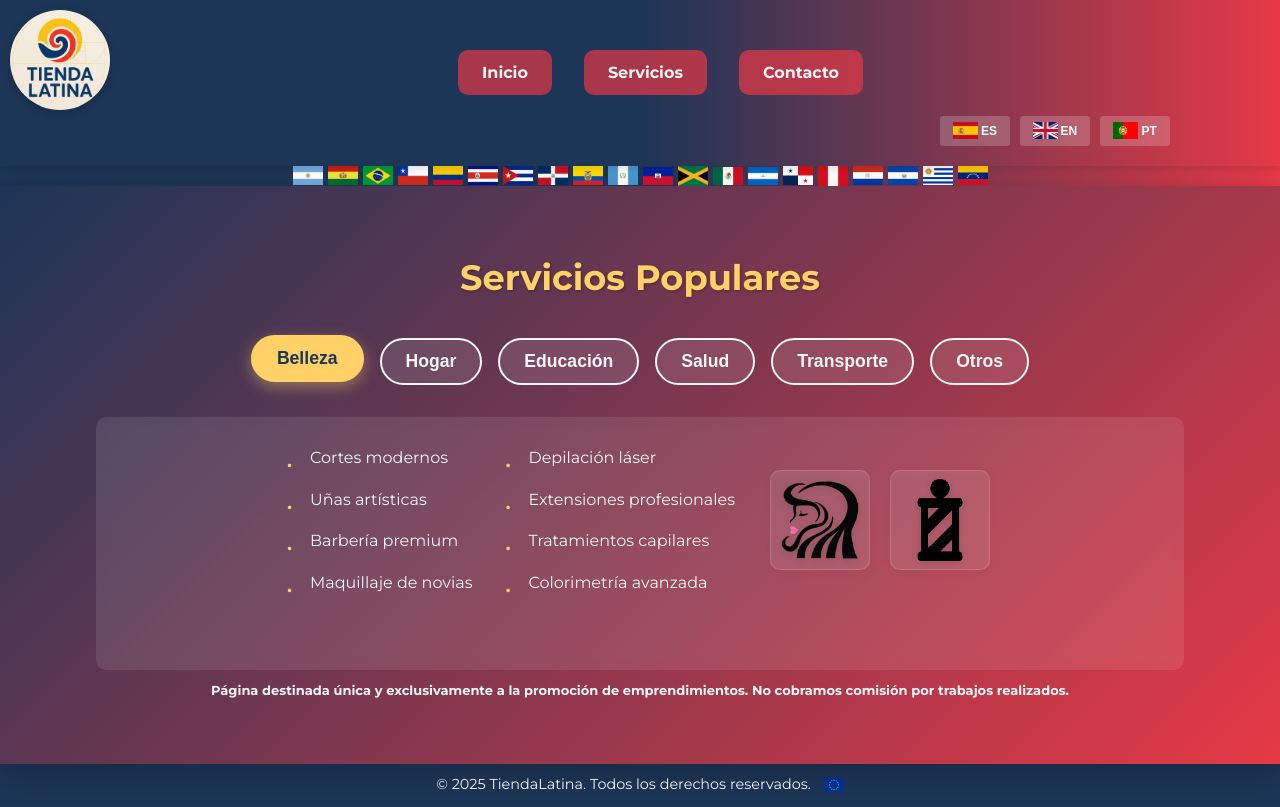
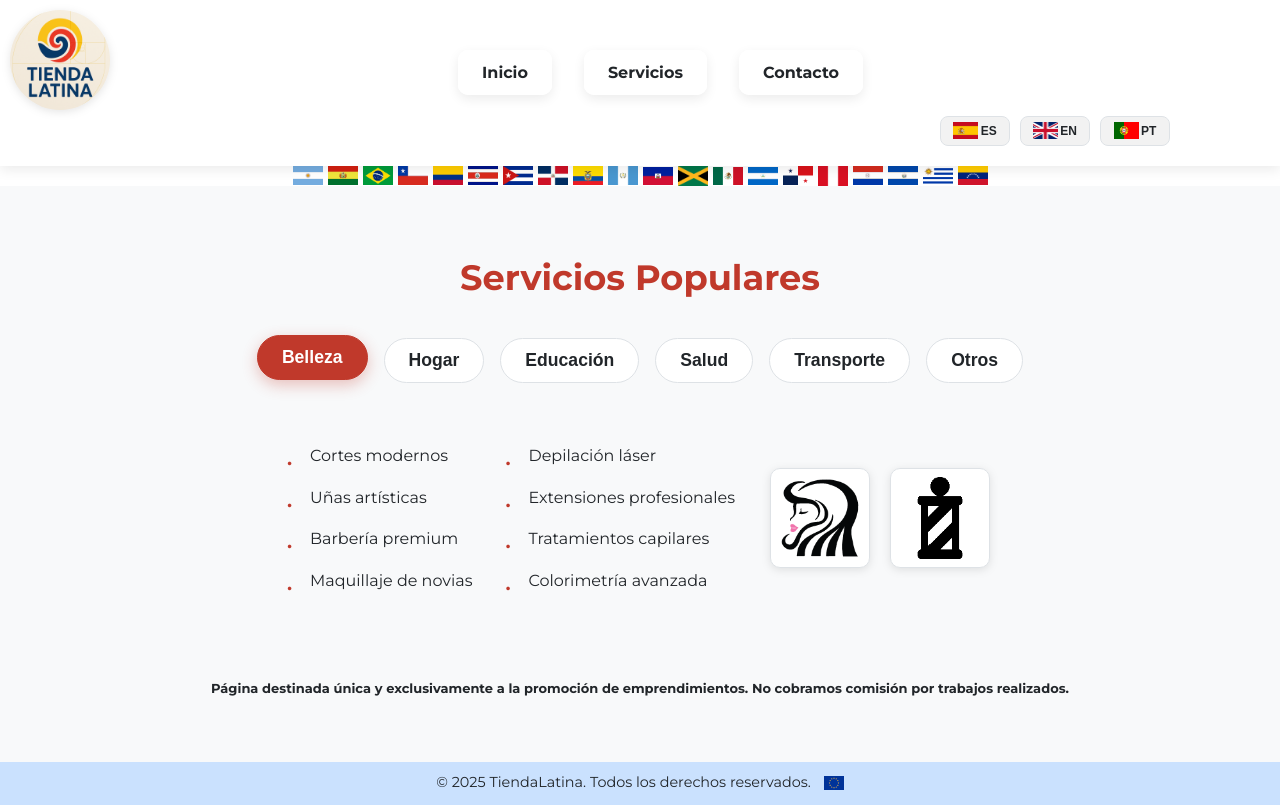
Before and after one commit to Construyendodesde0/proyectos, a PHP site: page / in a window 1280 px wide. Run offline with PHP 8.4, Linux system fonts and the light colour scheme.

Commit message:
cambio de paleta

```diff
--- a/estilo/estilo.css
+++ b/estilo/estilo.css
@@ -1,10 +1,13 @@
-/* Variables de color */
+/* Variables de color - Misma filosofía que página servicios */
         :root {
-            --rojo: #E63946;
-            --amarillo: #FFD166;
-            --azul: #1D3557;
-            --blanco: #F5F5F5;
-            --sombra: 0 10px 20px rgba(0, 0, 0, 0.1);
+            --rojo-acento: #c0392b;    /* Rojo terracota elegante */
+            --dorado-suave: #d4a017;   /* Dorado sobrio */
+            --azul-profundo: #cae1fe;  /* Azul solo para detalles */
+            --fondo-general: #f8f9fa;  /* Gris blanquecino (como en servicios) */
+            --blanco: #ffffff;
+            --texto-principal: #212529; /* Casi negro */
+            --texto-secundario: #495057;
+            --sombra: 0 4px 12px rgba(0, 0, 0, 0.08);
         }
 
         /* Reset y estilos base */
@@ -16,29 +19,29 @@
 
         body {
             font-family: 'Montserrat', sans-serif;
-            background-color: var(--blanco);
-            color: var(--azul);
+            background-color: var(--fondo-general);
+            color: var(--texto-principal);
             line-height: 1.6;
             transition: background 0.3s;
             position: relative;
         }
 
-        /* Header */
+        /* Header - ahora blanco sólido, no gradiente */
         .header {
             display: flex;
             flex-direction: row;
             padding: 10px;
-            background: linear-gradient(90deg, var(--azul) 50%, var(--rojo) 100%);
+            background: var(--blanco);
             position: relative;
             width: 100%;
-            box-shadow: 0 4px 6px rgba(0, 0, 0, 0.1);
+            box-shadow: var(--sombra);
             justify-content: space-evenly;
-            z-index: 1000; /* Asegurar que el header esté sobre todo */
+            z-index: 1000;
         }
 
         .logo img {
             height: 100px;
-            filter: drop-shadow(0 2px 4px rgba(0, 0, 0, 0.2));
+            filter: drop-shadow(0 2px 4px rgba(0, 0, 0, 0.1));
             border-radius: 50%;
         }
         .titulo {
@@ -47,18 +50,18 @@
             color: transparent;
         }
 
-        /* Banderas */
+        /* Banderas - ahora fondo blanco también */
         .banderas {
             display: flex;
             flex-wrap: wrap;
             justify-content: center;
             align-items: center;
             gap: 5px;
-            background: linear-gradient(90deg, var(--azul) 50%, var(--rojo) 100%);
-            border-bottom: 1px solid #ddd;
+            background: var(--blanco);
+            border-bottom: 1px solid #dee2e6;
             margin-bottom: 3px;
             position: relative;
-            z-index: 1; /* Menor que el header */
+            z-index: 1;
         }
 
         .banderas img {
@@ -90,13 +93,14 @@
         }
 
         .nav-list a {
-            color: #F5F5F5;
+            color: var(--texto-principal);
             text-decoration: none;
             font-weight: bold;
             transition: all 0.3s;
             padding: 0.8rem 1.5rem;
             border-radius: 10px;
-            background-color: rgba(230, 57, 70, 0.7);
+            background-color: var(--blanco);
+            box-shadow: var(--sombra);
         }
 
         .nav-list > li {
@@ -290,11 +288,11 @@
         }
 
         .language-buttons button {
-            background: rgba(255, 255, 255, 0.2);
-            border: none;
-            color: white;
+            background: rgba(0, 0, 0, 0.05);
+            border: 1px solid #dee2e6;
+            color: var(--texto-principal);
             padding: 10px;
-            border-radius: 3px;
+            border-radius: 8px;
             cursor: pointer;
             display: flex;
             align-items: center;
@@ -317,24 +316,24 @@
             object-fit: contain;
         }
 
-        /* Sección de servicios */
+        /* Sección de servicios - AHORA COMO LA DE SERVICIOS: fondo blanco, tarjetas blancas */
         .services {
             padding: 4rem 6rem;
             text-align: center;
-            background: linear-gradient(135deg, var(--azul) 0%, var(--rojo) 100%);
-            color: var(--blanco);
-            box-shadow: 0 10px 30px rgba(0,0,0,0.2);
+            background: var(--fondo-general);
+            color: var(--texto-principal);
+            box-shadow: none;
             margin-bottom: -1px;
             margin-top: -4px;
             position: relative;
-            z-index: 1; /* Menor que el menú de contacto */
+            z-index: 1;
         }
 
         .services h2 {
             font-size: 2.2rem;
             margin-bottom: 1.5rem;
-            color: var(--amarillo);
-            text-shadow: 1px 1px 3px rgba(0,0,0,0.3);
+            color: var(--rojo-acento);
+            text-shadow: none;
         }
 
         .categorias {
@@ -348,9 +347,9 @@
         }
 
         .categoria-btn {
-            background: rgba(255,255,255,0.1);
-            color: var(--blanco);
-            border: 2px solid var(--blanco);
+            background: var(--blanco);
+            color: var(--texto-principal);
+            border: 1px solid #dee2e6;
             padding: 0.7rem 1.5rem;
             border-radius: 30px;
             cursor: pointer;
@@ -360,26 +359,21 @@
         }
 
         .categoria-btn.active {
-            background: var(--amarillo);
-            color: var(--azul);
-            border-color: var(--amarillo);
+            background: var(--rojo-acento);
+            color: white;
+            border-color: var(--rojo-acento);
             transform: translateY(-3px);
-            box-shadow: 0 5px 15px rgba(255,209,102,0.4);
+            box-shadow: 0 5px 15px rgba(192, 57, 43, 0.3);
         }
 
         .servicios-container {
             display: flex;
             flex-direction: column;
-            background: rgba(255,255,255,0.1);
+            background: transparent;
             border-radius: 10px;
             padding: 1rem;
-            backdrop-filter: blur(5px);
-
+            backdrop-filter: none;
             height: fit-content;
-        }
-        .servicios-container.active,
-            #contacto-menu.active {
-            display: block;
         }
 
         .servicios-categoria {
@@ -430,14 +425,14 @@
 
         .servicios-categoria li:before {
             content: "•";
-            color: var(--amarillo);
+            color: var(--rojo-acento);
             position: absolute;
             left: 0;
             font-size: 1.5rem;
         }
 
         .servicios-categoria a {
-            color: var(--blanco);
+            color: var(--texto-principal);
             text-decoration: none;
             font-size: 1.1rem;
             transition: all 0.2s;
@@ -463,31 +458,31 @@
         .icono-categoria img {
             object-fit: contain;
             transition: all 0.3s ease;
-            filter: drop-shadow(0 2px 4px rgba(0,0,0,0.2));
+            filter: drop-shadow(0 2px 4px rgba(0,0,0,0.1));
             padding: 8px;
-            background: rgba(255, 255, 255, 0.1);
+            background: var(--blanco);
             border-radius: 10px;
-            border: 1px solid rgba(255, 255, 255, 0.15);
-            width: 100px; /* Tamaño fijo */
+            border: 1px solid #dee2e6;
+            width: 100px;
             height: 100px;
         }
 
         .icono-categoria:hover {
             transform: translateY(-3px) scale(1.05);
-            background: rgba(255, 255, 255, 0.2);
-            filter: drop-shadow(0 4px 8px rgba(0,0,0,0.3));
+            background: rgba(0, 0, 0, 0.02);
+            filter: drop-shadow(0 4px 8px rgba(0,0,0,0.1));
         }
 
         /* Títulos de subcategorías */
         .servicios-columna h3 {
-            color: #333;
+            color: var(--rojo-acento);
             font-size: 1.2rem;
             margin-bottom: 10px;
             padding-bottom: 5px;
-            border-bottom: 1px solid #eee;
+            border-bottom: 2px solid var(--dorado-suave);
         }
 
-        .footer-legal{
+        .footer-legal {
             margin-top: 10px;
             font-weight: bold;
             font-size: small;
@@ -495,8 +490,8 @@
 
         /* Footer */
         .footer {
-            background: var(--azul);
-            color: #fff;
+            background: var(--azul-profundo);
+            color: #212529;
             text-align: center;
             padding: 10px;
             font-size: 0.9rem;
--- a/index.html
+++ b/index.html
@@ -6,7 +6,7 @@
     <meta name="description" content="Descubre los mejores servicios de la comunidad latina en nuestra plataforma. Belleza, hogar, educación y más.">
     <meta name="google-site-verification" content="9FVUgyKoRDCtuW99XEOkWkhMsB8QGxPqYvOLmU2OY3k" />
     <title>TiendaLatina | Servicios Latinos en Portugal</title>
-    <link rel="stylesheet" href="estilo/estilo.css">
+    <link rel="stylesheet" href="estilo/estilo.css?v=2">
     <link href="https://fonts.googleapis.com/css2?family=Montserrat:wght@400;700&display=swap" rel="stylesheet">
     <link rel="stylesheet" href="https://cdnjs.cloudflare.com/ajax/libs/font-awesome/6.0.0/css/all.min.css">
     <link rel="shortcut icon" href="imagenes/favicon_esferico.ico" type="image/x-icon">
```
Also changed, not shown: other parts of estilo/estilo.css (+51 -54 lines), servicios/estilo/style.css (+76 -136 lines). Lines whose indentation alone changed are shown as unchanged.
